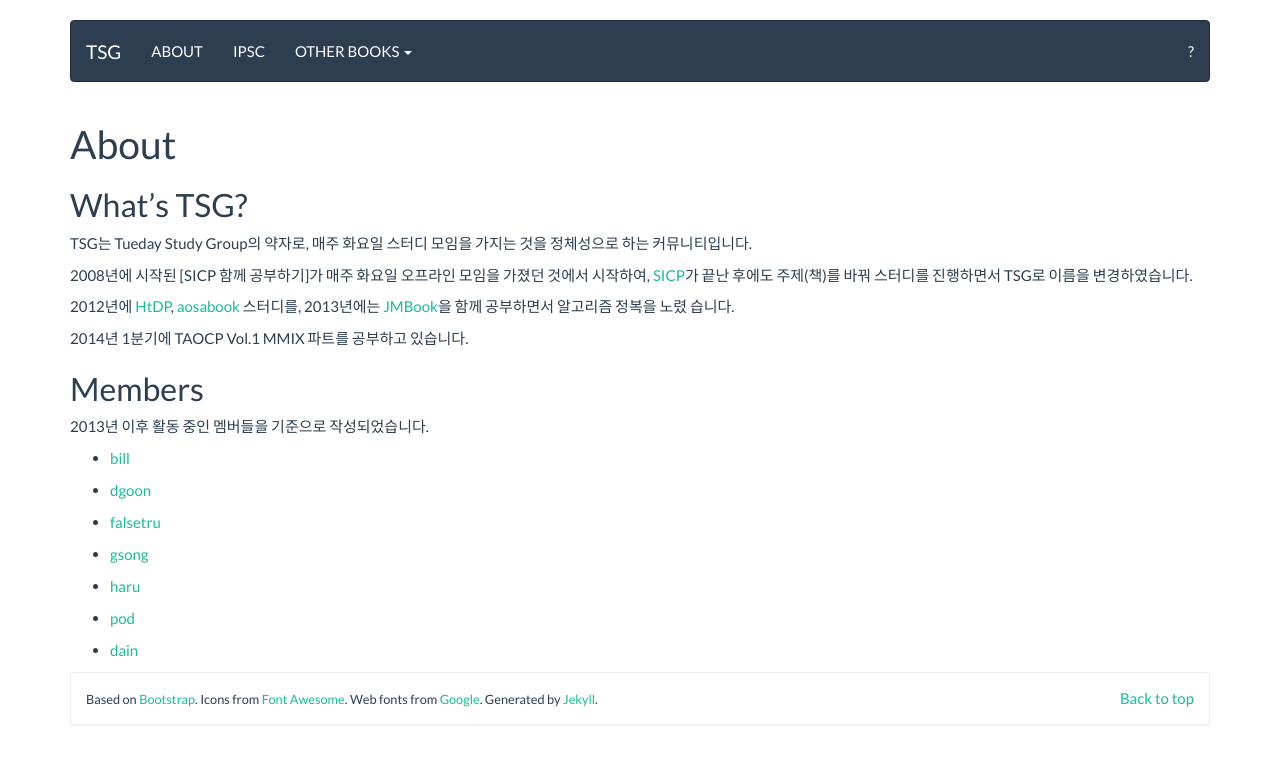
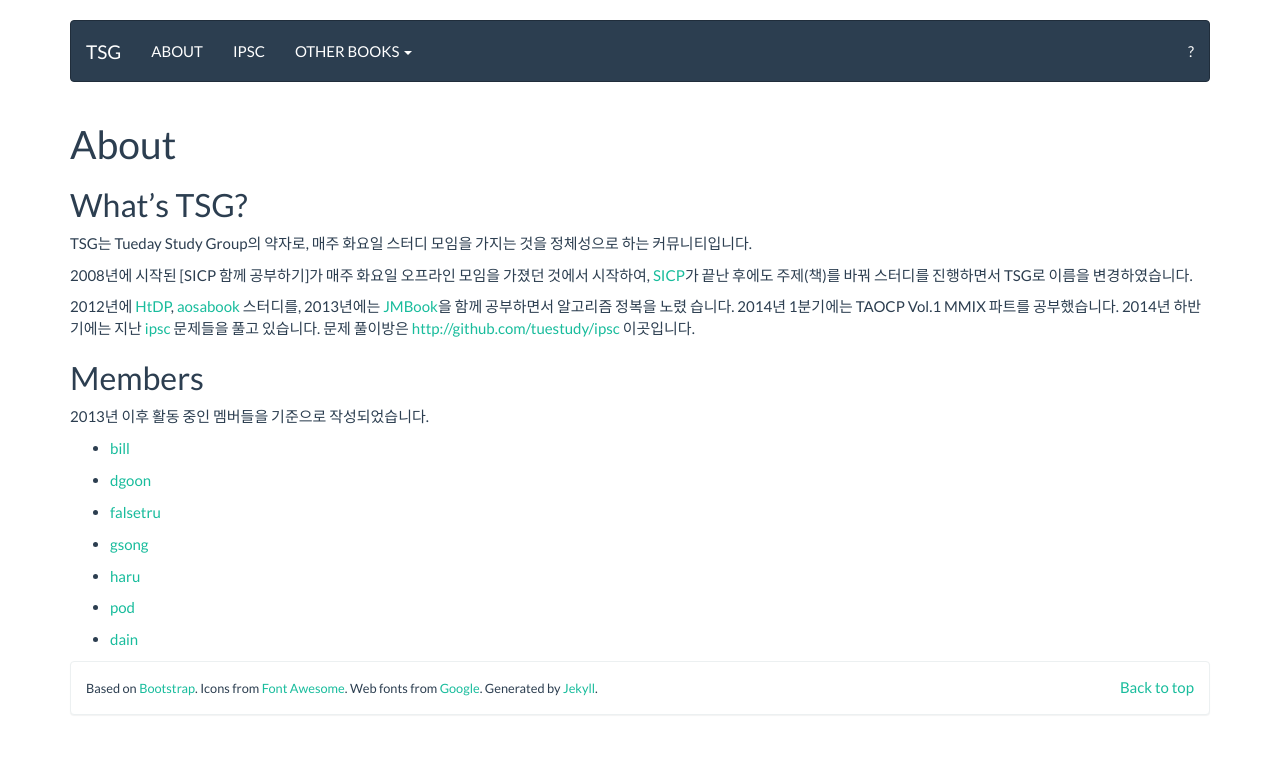
Before and after one commit to tuestudy/tuestudy.github.io, a Jekyll site: the page built from about.md, in a window 1280 px wide. Shown: the top 764 px of the page. Built offline with Jekyll 4.4.1, drawn with Linux system fonts in a browser that asks for light colours; Markdown is read by kramdown in place of the engine named in the settings.

Commit message:
2014 하반기 스터디 업데이트

```diff
--- a/about.md
+++ b/about.md
@@ -13,9 +13,9 @@
 [SICP]가 끝난 후에도 주제(책)를 바꿔 스터디를 진행하면서 TSG로 이름을 변경하였습니다.
 
 2012년에 [HtDP], [aosabook] 스터디를, 2013년에는 [JMBook]을 함께 공부하면서 알고리즘 정복을 노렸
-습니다.
-
-2014년 1분기에 TAOCP Vol.1 MMIX 파트를 공부하고 있습니다.
+습니다. 2014년 1분기에는 TAOCP Vol.1 MMIX 파트를 공부했습니다.
+2014년 하반기에는 지난 [ipsc](http://ipsc.ksp.sk/) 문제들을 풀고 있습니다.
+문제 풀이방은 [http://github.com/tuestudy/ipsc](http://github.com/tuestudy/ipsc) 이곳입니다.
 
 ## Members
 
```
